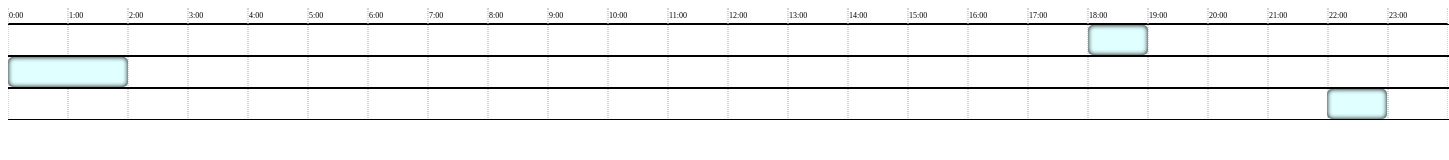
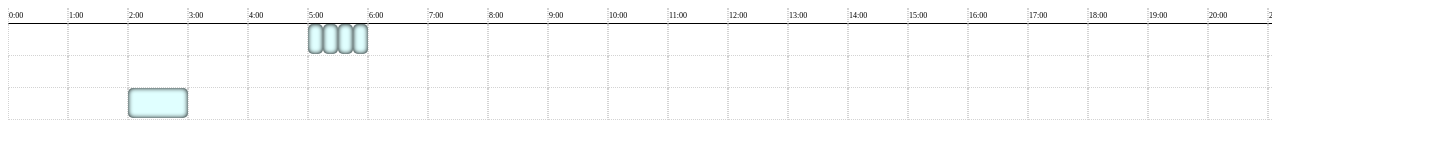
Before and after one commit to yyavor0705/TimeShedule, a website built with webpack: page index.html in a window 1280 px wide. Shown: the whole page, 1449 px wide, since content can reach past the window. Built offline with nearby package versions, Linux system fonts and the light colour scheme.

Commit message:
Adjusted css to show schedule divs correctly. Added couple more test divs.

```diff
--- a/index.html
+++ b/index.html
@@ -117,10 +117,15 @@
         </table>
         <table id="schedules-holder">
             <tr>
-                <td class="one"><div id="test1" class="job"></div></td>
+                <td class="one">
+                    <div id="test1" class="job"></div>
+                    <div id="test2" class="job"></div>
+                    <div id="test4" class="job"></div>
+                    <div id="test5" class="job"></div>
+                </td>
             </tr>
             <tr>
-                <td class="one"><div id="test2" class="job"></div></td>
+                <td class="one"></td>
             </tr>
             <tr>
                 <td class="one"><div id="test3" class="job"></div></td>
--- a/sheet.css
+++ b/sheet.css
@@ -1,3 +1,9 @@
+#schedule-sheet-container {
+    height: 130px;
+    overflow-x: auto;
+    overflow-y: hidden;
+}
+
 #markup {
     height: 112px;
     border-spacing: 0px;
@@ -37,42 +43,63 @@
 }
 
 .job {
-    position: relative;
+    position: absolute;
     border-radius: 5px;
     box-sizing: border-box;
     box-shadow: inset 0 0 5px #000000;
     background-color: lightcyan;
+    top: 0px
 }
 
 #test1 {
-    width: 60px;
+    width: 15px;
     height: 30px;
-    left: 1080px
+    left: 300px;
+}
+
+#test5 {
+    width: 15px;
+    height: 30px;
+    left: 315px;
+}
+
+#test4 {
+    width: 15px;
+    height: 30px;
+    left: 330px;
 }
 
 #test2 {
-    width: 120px;
+    width: 15px;
     height: 30px;
-    left: 0px;
+    left: 345px;
 }
 
 #test3 {
     width: 60px;
     height: 30px;
-    left: 1319px
+    left: 120px;
 }
 
 #schedules-holder {
     position: relative;
     top: -96px;
-    width: 1441px;
+    width: 1440px;
     height: 30px;
     border-spacing: 0px;
     border-collapse: separate;
 }
 
+#schedules-holder > tr {
+    width: 32px;
+}
+
 .one {
-    border-top: 1px solid black;
-    border-bottom: 1px solid black;
-    padding: 0px;
+    padding-top: 1px;
+    padding-bottom: 1px;
+    padding-left: 0px;
+    padding-right: 0px;
+    width: 1440px;
+    height: 30px;
+    position: relative;
 }
```
